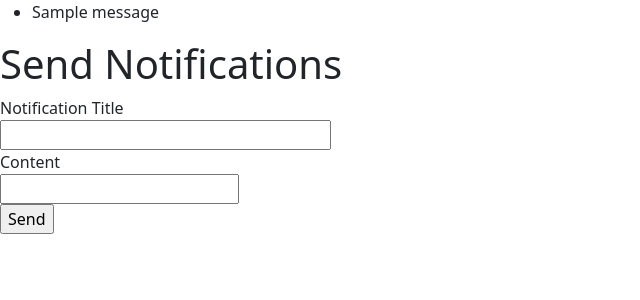
After one commit to mehrdad-ordobadi/Melo, a Flask app: page /send-notifications in a window 1280 px wide. The commit adds this page. Shown: the top 300 px of the page, without its empty margins (0-640 px from the left). Run offline with Flask 3, Linux system fonts and the light colour scheme; a user stored in the database is signed in; tables that the repository leaves empty hold one stand-in row (values such as "Sample post"); one stand-in notice (Sample message) is shown.

Commit message:
artist can broadcast notifications to their followers

```diff
--- a/app/app.py
+++ b/app/app.py
@@ -1,10 +1,11 @@
 from flask import Flask, render_template, request, redirect, url_for, flash, session, jsonify, abort
+from flask_login import current_user
 from flask_sqlalchemy import SQLAlchemy
 from flask_login import LoginManager, UserMixin, login_user, logout_user, current_user, login_required
 from werkzeug.security import generate_password_hash, check_password_hash
 from flask_wtf import FlaskForm
 from models import User, Artist, Album, Listener, Song, Playlist, PlaylistSong, Event, UserEvent, Notification
-from forms import RegistrationForm, EventForm
+from forms import RegistrationForm, EventForm, NotificationForm
 from datetime import datetime
 from database import db
 from werkzeug.utils import secure_filename
@@ -523,8 +524,9 @@ def create_event():
         db.session.commit()
         id = new_event.event_id
         message = f"{artist.artist_stagename} has created a new event: {event_title} on {event_date}"
+        title = f"Event: {event_title} by {artist.artist_stagename}"
         for follower in get_followers(artist):
-            notification = Notification(user_id=follower.id, content=message, event_id=id, event=new_event)
+            notification = Notification(user_id=follower.id, content=message, event_id=id, event=new_event, title=title)
             db.session.add(notification)
         db.session.commit()
         flash(f'Event {event_title} created successfully!')
@@ -532,7 +534,35 @@ def create_event():
     notifications = get_notifications()
     return render_template('create_event.html', form=form, notifications=notifications)
 
-from flask_login import current_user
+
+@app.route('/send-notifications', methods=['POST', 'GET'])
+def send_notifications():
+    form = NotificationForm()
+# have to change database structure to include author of notification so that
+# we can include artist (venue) in the notification
+# also change notications in the top nav to distinguish btw event notification and normal notification
+    if form.validate_on_submit():
+        if current_user.type != 'artist':
+            flash('Only artists can create events!')
+            return redirect(request.url)
+        title = form.notification_title.data
+        msg = form.notification_content.data
+        artist = Artist.query.get(current_user.id)
+        for follower in get_followers(artist):
+            notification = Notification(user_id=follower.id, content=msg, title=title)
+            db.session.add(notification)
+        db.session.commit()
+        flash(f'Your followers were notified about the {title}!')
+    notifications = get_notifications()
+    return render_template('send_notifications.html', form=form, notifications=notifications)
+
+
+@app.route('/view-notification/<int:notification_id>', methods=['GET'])
+def view_notification(notification_id):
+    notification = Notification.query.get_or_404(notification_id)
+    notifications = get_notifications()
+    return render_template('view_notification.html', notification=notification, notifications=notifications)
+
 
 @app.route('/view-events/<int:artist_id>', methods=['GET'])
 def view_events(artist_id):
--- a/app/forms.py
+++ b/app/forms.py
@@ -40,3 +40,8 @@ class EventForm(FlaskForm):
     description = StringField('Description', validators=[])
 
     submit = SubmitField('Add Event')
+
+class NotificationForm(FlaskForm):
+    notification_title = StringField('Notification Title', validators=[DataRequired()])
+    notification_content = StringField('Content',  validators=[])
+    submit = SubmitField('Send')
--- a/app/models.py
+++ b/app/models.py
@@ -314,6 +314,7 @@ Methods:
 class Notification(db.Model):
     id = db.Column(db.Integer, primary_key=True)
     user_id = db.Column(db.Integer, db.ForeignKey('user.id'), nullable=False)
+    title = db.Column(db.String(255), nullable=False)
     content = db.Column(db.String(255), nullable=False)
     timestamp = db.Column(db.DateTime, nullable=False, default=datetime.utcnow)
     expiry_date = db.Column(db.DateTime, nullable=False, default=datetime.utcnow()+timedelta(days=14))
--- /dev/null
+++ b/app/templates/send_notifications.html
@@ -0,0 +1,33 @@
+{% extends 'base.html' %}
+
+{% set show_navbar = false %}
+
+{% block title %}Send Notifications{% endblock %}
+
+{% block content %}
+<main class="send-notifications">
+    {% with messages = get_flashed_messages() %}
+    {% if messages %}
+        <ul class="flashes">
+            {% for message in messages %}
+                <li>{{ message }}</li>
+            {% endfor %}
+        </ul>
+    {% endif %}
+    {% endwith %}
+
+    <h1>Send Notifications</h1>
+    <form method="POST">
+        {{ form.hidden_tag() }}
+        <div>
+            {{ form.notification_title.label }}<br>
+            {{ form.notification_title(size=30) }}
+        </div>
+        <div>
+            {{ form.notification_content.label }}<br>
+            {{ form.notification_content }}
+        </div>
+        {{ form.submit() }}
+    </form>
+</main>
+{% endblock %}
--- a/app/templates/top_nav.html
+++ b/app/templates/top_nav.html
@@ -18,7 +18,7 @@
       <h3>Notifications:</h3>
       <ul class="notify">
         {% for notification in notifications %}
-        {% set notification_parts = notification.content.split("on") %}
+        {% set notification_parts = notification.title.split("on") %}
 
         <li class="{{ 'unread' if not notification.read else 'read' }}">
           <a href="{{ url_for('read_notification', notification_id=notification.id) }}">
```
Also changed, not shown: app/templates/view_notification.html (added, +32 -0 lines), app/instance/users.db.
